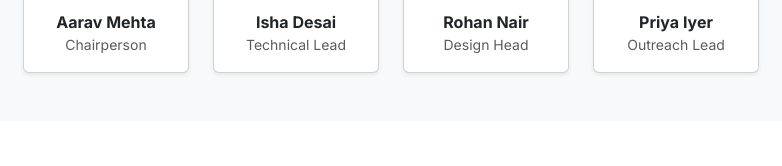
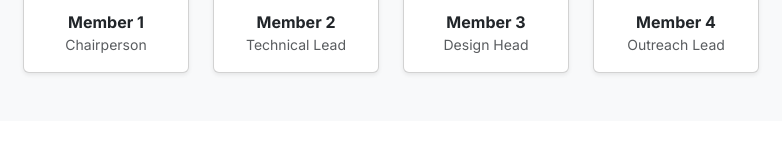
Before and after one commit to Shreyas934443/DJS_Compute_Landing_page, a plain HTML site: page index.html in a window 1280 px wide. Shown: the part 1453-1619 px from the top of the page, 249-1031 px from the left. Drawn offline with nearby package versions, Linux system fonts and the light colour scheme.

Commit message:
Second commit

```diff
--- a/index.html
+++ b/index.html
@@ -5,17 +5,17 @@
   <meta name="viewport" content="width=device-width, initial-scale=1" />
   <title>DJS COMPUTE | Official Landing</title>
 
-  <!-- Bootstrap 5 CDN -->
+
   <link href="https://cdn.jsdelivr.net/npm/bootstrap@5.3.3/dist/css/bootstrap.min.css" rel="stylesheet" />
-  <!-- Google Fonts -->
+
   <link href="https://fonts.googleapis.com/css2?family=Inter:wght@300;400;600;700&display=swap" rel="stylesheet">
-  <!-- Custom CSS -->
+
   <link rel="stylesheet" href="style.css" />
 </head>
 
 <body data-bs-spy="scroll" data-bs-target="#mainNav">
 
-<!-- ================= NAVBAR ================= -->
+
 <nav class="navbar navbar-expand-lg navbar-dark fixed-top" id="mainNav">
   <div class="container">
     <a class="navbar-brand fw-bold" href="#">DJS COMPUTE</a>
@@ -33,7 +33,7 @@
   </div>
 </nav>
 
-<!-- ================= HERO ================= -->
+
 <header class="hero d-flex align-items-center text-center text-white">
   <div class="container">
     <h1 class="display-4 fw-bold mb-3">Welcome to <span class="text-accent">DJS COMPUTE</span></h1>
@@ -42,7 +42,7 @@
   </div>
 </header>
 
-<!-- ================= ABOUT ================= -->
+
 <section id="about" class="py-5">
   <div class="container">
     <div class="row align-items-center gy-4">
@@ -59,53 +59,53 @@
         </ul>
       </div>
       <div class="col-lg-6">
-        <img src="assets/img/hero-bg.jpg" class="img-fluid rounded" alt="Team working">
+        <img src="card3img.jpeg" class="img-fluid rounded" alt="Team working">
       </div>
     </div>
   </div>
 </section>
 
-<!-- ================= THE TEAM ================= -->
+
 <section id="team" class="py-5 bg-light">
   <div class="container">
     <h2 class="text-center fw-bold mb-5">The Team</h2>
     <div class="row g-4 justify-content-center">
-      <!-- Card 1 -->
+
       <div class="col-6 col-md-4 col-lg-2">
         <div class="card shadow-sm">
           <img src="assets/img/team/1.jpg" class="card-img-top" alt="Aarav Mehta">
           <div class="card-body text-center">
-            <h6 class="fw-bold mb-0">Aarav Mehta</h6>
+            <h6 class="fw-bold mb-0">Member 1</h6>
             <small class="text-muted">Chairperson</small>
           </div>
         </div>
       </div>
-      <!-- Card 2 -->
+
       <div class="col-6 col-md-4 col-lg-2">
         <div class="card shadow-sm">
           <img src="assets/img/team/2.jpg" class="card-img-top" alt="Isha Desai">
           <div class="card-body text-center">
-            <h6 class="fw-bold mb-0">Isha Desai</h6>
+            <h6 class="fw-bold mb-0">Member 2</h6>
             <small class="text-muted">Technical Lead</small>
           </div>
         </div>
       </div>
-      <!-- Card 3 -->
+
       <div class="col-6 col-md-4 col-lg-2">
         <div class="card shadow-sm">
           <img src="assets/img/team/3.jpg" class="card-img-top" alt="Rohan Nair">
           <div class="card-body text-center">
-            <h6 class="fw-bold mb-0">Rohan Nair</h6>
+            <h6 class="fw-bold mb-0">Member 3</h6>
             <small class="text-muted">Design Head</small>
           </div>
         </div>
       </div>
-      <!-- Card 4 -->
+
       <div class="col-6 col-md-4 col-lg-2">
         <div class="card shadow-sm">
           <img src="assets/img/team/4.jpg" class="card-img-top" alt="Priya Iyer">
           <div class="card-body text-center">
-            <h6 class="fw-bold mb-0">Priya Iyer</h6>
+            <h6 class="fw-bold mb-0">Member 4</h6>
             <small class="text-muted">Outreach Lead</small>
           </div>
         </div>
@@ -114,7 +114,7 @@
   </div>
 </section>
 
-<!-- ================= CONTACT ================= -->
+
 <section id="contact" class="py-5">
   <div class="container">
     <h2 class="text-center fw-bold mb-4">Contact Us</h2>
@@ -145,12 +145,12 @@
   </div>
 </section>
 
-<!-- ================= FOOTER ================= -->
+
 <footer class="py-3 bg-dark text-center text-light small">
   © <span id="year"></span> DJS COMPUTE. All rights reserved.
 </footer>
 
-<!-- Scripts -->
+
 <script src="https://cdn.jsdelivr.net/npm/bootstrap@5.3.3/dist/js/bootstrap.bundle.min.js"></script>
 <script src="app.js"></script>
 </body>
```
